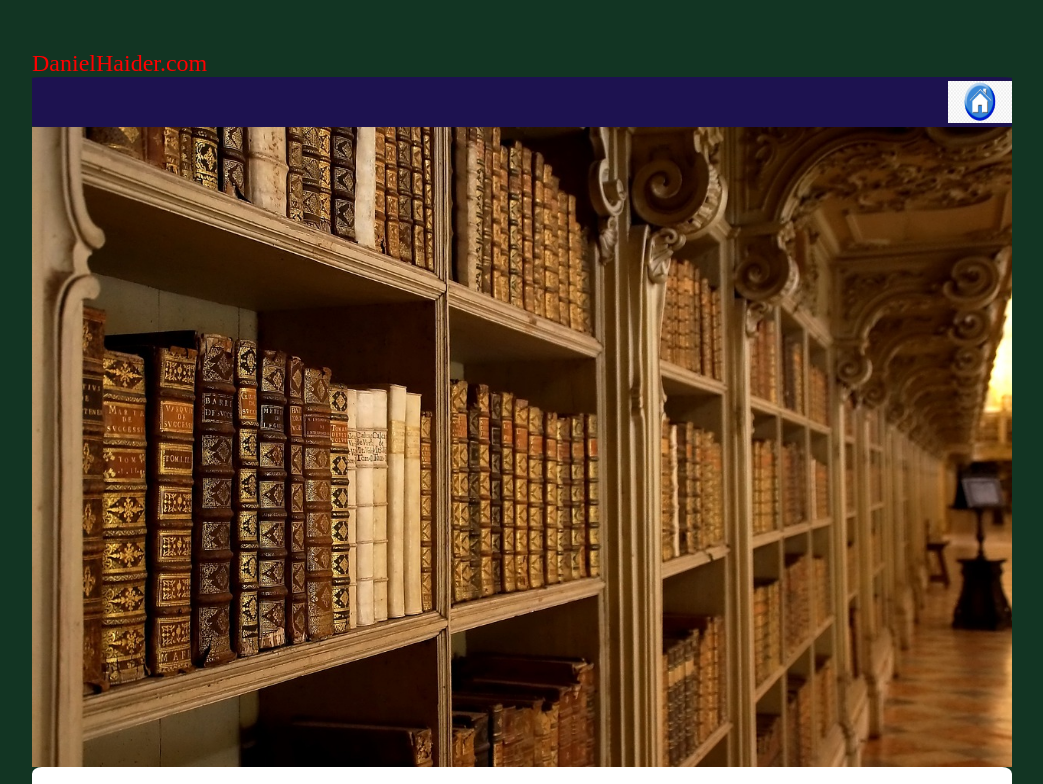
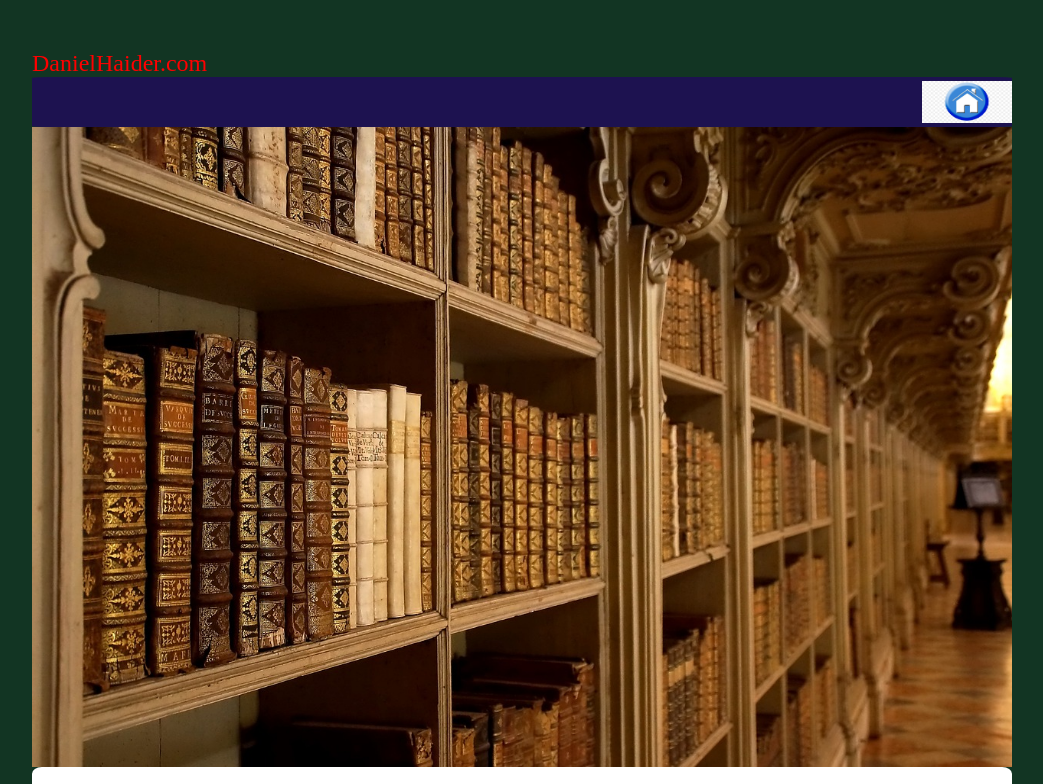
Before and after one commit to Danicore/Danicore.github.io, a plain HTML site: page index.html in a window 1280 px wide. Shown: the top 784 px of the page, without its empty margins (118-1161 px from the left). Drawn offline with Linux system fonts and the light colour scheme.

Commit message:
changed menu width

```diff
--- a/css/about.css
+++ b/css/about.css
@@ -37,7 +37,7 @@ nav {
 }
 
 #menu {
-    width: 5vw;
+    width: 7vw;
     height: 5.2vh;
     background: url("../images/MenuBtn.jpg");
     background-size: 100% 100%;
--- a/css/blog.css
+++ b/css/blog.css
@@ -37,7 +37,7 @@ nav {
 }
 
 #menu {
-    width: 5vw;
+    width: 7vw;
     height: 5.2vh;
     background: url("../images/MenuBtn.jpg");
     background-size: 100% 100%;
--- a/css/books.css
+++ b/css/books.css
@@ -37,7 +37,7 @@ nav {
 }
 
 #menu {
-    width: 5vw;
+    width: 7vw;
     height: 5.2vh;
     background: url("../images/MenuBtn.jpg");
     background-size: 100% 100%;
--- a/css/contact.css
+++ b/css/contact.css
@@ -37,7 +37,7 @@ nav {
 }
 
 #menu {
-    width: 5vw;
+    width: 7vw;
     height: 5.2vh;
     background: url("../images/MenuBtn.jpg");
     background-size: 100% 100%;
--- a/css/styles.css
+++ b/css/styles.css
@@ -37,7 +37,7 @@ nav {
 }
 
 #menu {
-    width: 5vw;
+    width: 7vw;
     height: 5.2vh;
     background: url("../images/MenuBtn.jpg");
     background-size: 100% 100%;
```
